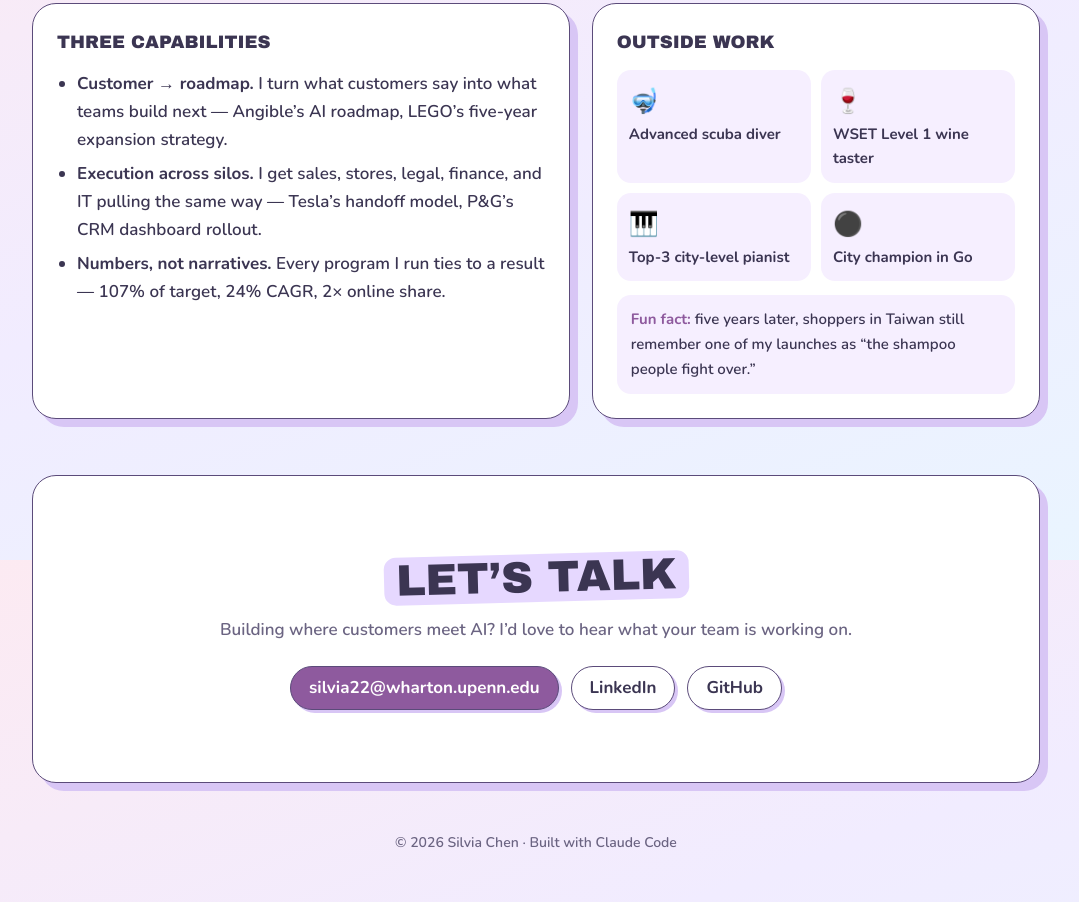
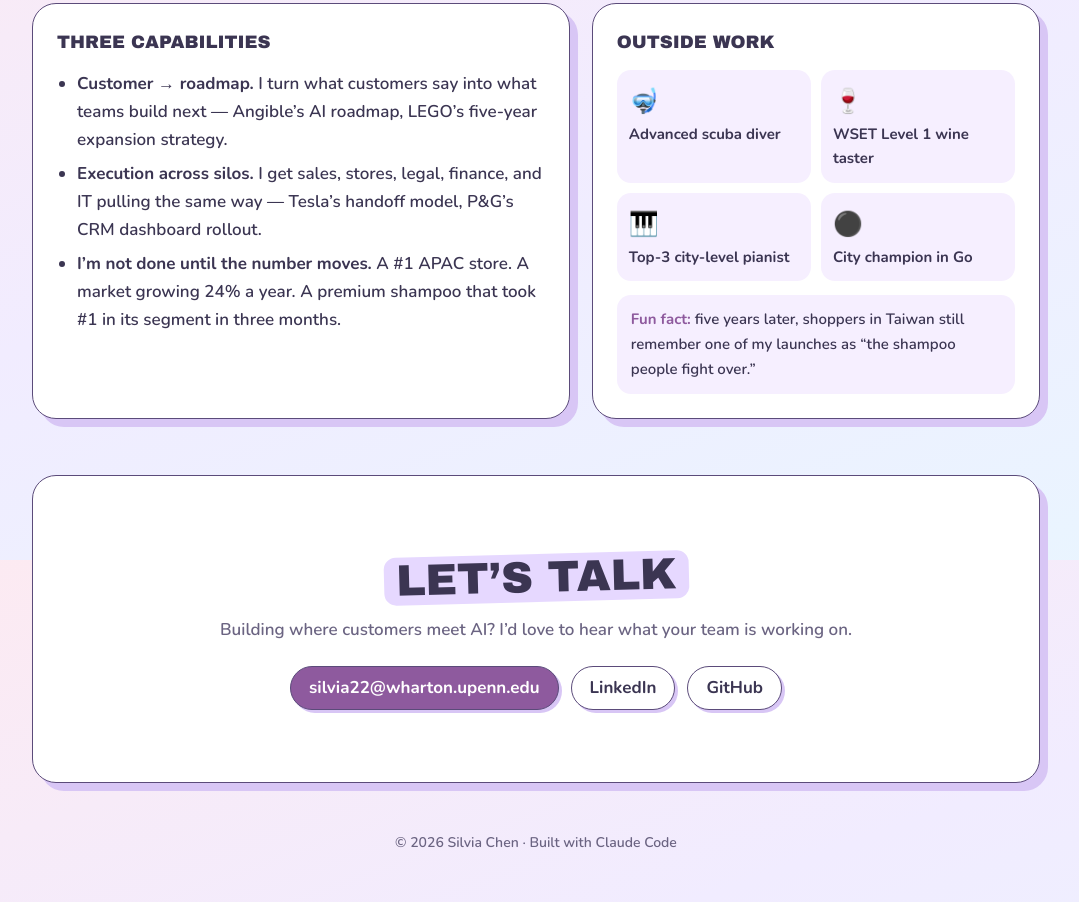
Before and after one commit to silvia22-taiwan/silvia22-taiwan.github.io, a plain HTML site: page index.html in a window 1280 px wide. Shown: the part 6640-7542 px from the top of the page, without its empty margins (104-1183 px from the left). Drawn offline with nearby package versions, Linux system fonts and the light colour scheme.

Commit message:
Stronger results line
Co-Authored-By: Claude Opus 5.5 <noreply@anthropic.com>

```diff
--- a/index.html
+++ b/index.html
@@ -405,7 +405,7 @@
         <ul class="list">
           <li><b>Customer → roadmap.</b> I turn what customers say into what teams build next — Angible’s AI roadmap, LEGO’s five-year expansion strategy.</li>
           <li><b>Execution across silos.</b> I get sales, stores, legal, finance, and IT pulling the same way — Tesla’s handoff model, P&amp;G’s CRM dashboard rollout.</li>
-          <li><b>Numbers, not narratives.</b> Every program I run ties to a result — 107% of target, 24% CAGR, 2× online share.</li>
+          <li><b>I’m not done until the number moves.</b> A #1 APAC store. A market growing 24% a year. A premium shampoo that took #1 in its segment in three months.</li>
         </ul>
       </div>
       <div class="card">
```
